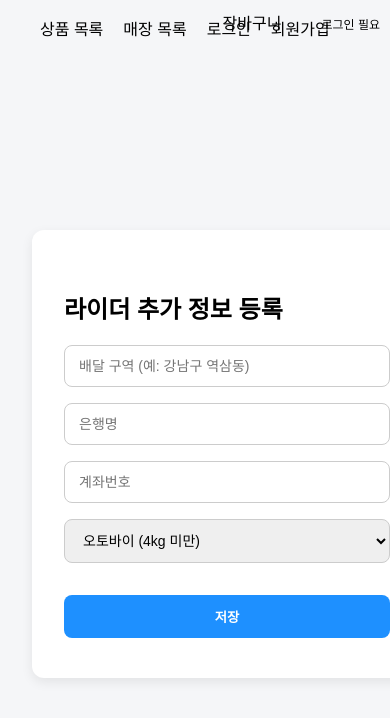
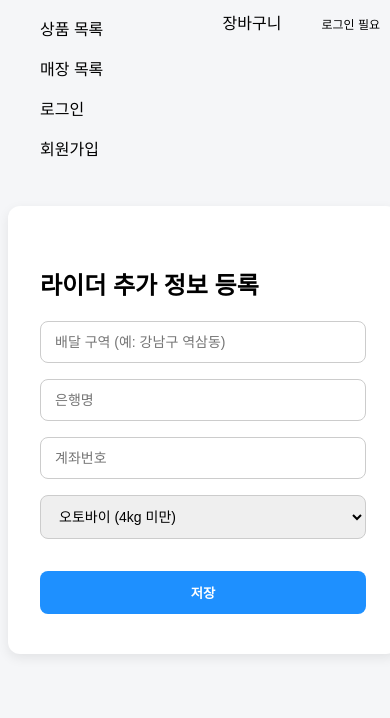
Before and after one commit to Pyo-hogeun/mytown, a Next.js app in the folder frontend/: page /rider/register in a window 390 px wide. Shown: the top 718 px of the page. Built offline with nearby package versions, Linux system fonts and the light colour scheme; no server answers.

Commit message:
[style] 반응형 : 모바일

```diff
--- a/frontend/app/component/Container.tsx
+++ b/frontend/app/component/Container.tsx
@@ -1,8 +1,10 @@
 import styled from "styled-components";
 
 const Container = styled.div`
-  max-width: 1200px;
   margin: 0 auto;
   padding: 2rem;
+  ${(props) => props.theme.breakpoints.mobile} {
+    padding: 0.5rem;
+  }
 `;
 export default Container
--- a/frontend/app/component/Nav.tsx
+++ b/frontend/app/component/Nav.tsx
@@ -13,10 +13,16 @@ const Container = styled.div`
   ul{
     display: flex;
     gap: 20px;
+    ${(props) => props.theme.breakpoints.mobile} {
+      display: block;
+    }
   }
 `;
 const Item = styled.li`
   list-style: none;
+  ${(props) => props.theme.breakpoints.mobile} {
+    margin-bottom: 1em;
+  }
 `;
 interface Menu {
   path: string;
--- a/frontend/app/component/Profile.tsx
+++ b/frontend/app/component/Profile.tsx
@@ -69,8 +69,8 @@ const CartBadge = styled.span.withConfig({ shouldForwardProp: (props) => props !
     `}
 `;
 const CartButton = styled.div`
+  display: inline-block;
   position: relative;
-  display: inline-block;
   padding: 0 40px 0 10px;
 `;
 
--- a/frontend/app/providers.tsx
+++ b/frontend/app/providers.tsx
@@ -2,7 +2,13 @@
 
 import { Provider } from 'react-redux';
 import { store } from '@/redux/store';
+import { ThemeProvider } from 'styled-components';
+import theme from '@/styles/theme';
 
 export function AppProviders({ children }: { children: React.ReactNode }) {
-  return <Provider store={store}>{children}</Provider>;
+  return (
+    <ThemeProvider theme={theme}>
+      <Provider store={store}>{children}</Provider>
+    </ThemeProvider>
+  );
 }
--- a/frontend/app/register/page.tsx
+++ b/frontend/app/register/page.tsx
@@ -18,9 +18,12 @@ const CenterContainer = styled(Container)`
   top: 0;
   left: 0;
   min-height: 100vh;
-  width: 100vw;
+  width: 100%;
   background: #f5f6f8;
   z-index: -1;
+  ${(props) => props.theme.breakpoints.mobile} {
+    width: auto;
+  }
 `;
 
 const StyledButton = styled(Button)`
--- a/frontend/styles/GlobalStyle.ts
+++ b/frontend/styles/GlobalStyle.ts
@@ -19,5 +19,4 @@ const GlobalStyle = createGlobalStyle`
     }
   }
 `;
-
 export default GlobalStyle;
--- /dev/null
+++ b/frontend/styles/theme.ts
@@ -0,0 +1,23 @@
+// theme.js
+
+declare module 'styled-components' {
+  export interface DefaultTheme {
+    breakpoints: {
+      mobile: string;
+      tablet: string;
+    }
+  }
+}
+const size = {
+  mobile: '768px',
+  tablet: '1024px',
+};
+
+const theme = {
+  breakpoints: {
+    mobile: `@media (max-width: ${size.mobile})`,
+    tablet: `@media (max-width: ${size.tablet})`,
+  },
+};
+
+export default theme;
```
Also changed, not shown: frontend/app/products/[id]/page.tsx (+9 -3 lines), frontend/app/layout.tsx (line endings or trailing spaces).
